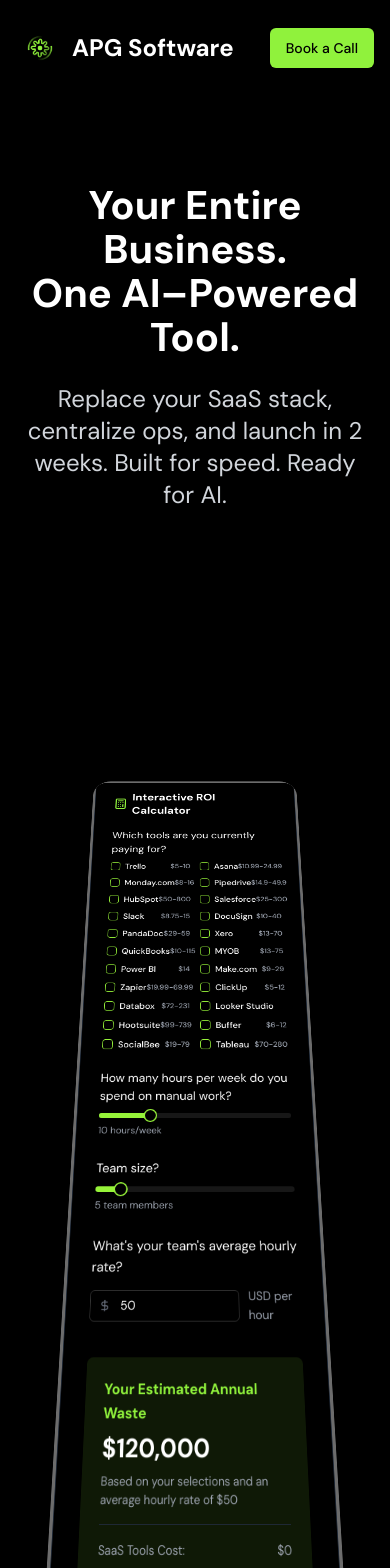
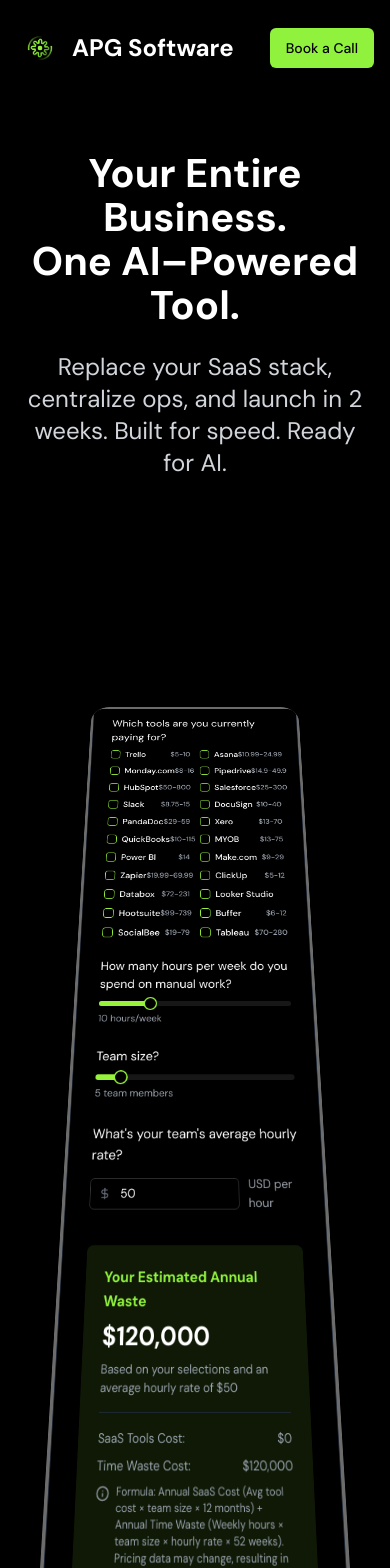
Before and after one commit to adamfromAPGsoftware/apg-lander, a React (Vite) app: page / in a window 390 px wide. Shown: the top 1568 px of the page. Built offline with nearby package versions, Linux system fonts and the light colour scheme.

Commit message:
Reduce height of container scroll animation and card by 100-200px

```diff
--- a/src/components/ui/container-scroll-animation.tsx
+++ b/src/components/ui/container-scroll-animation.tsx
@@ -36,7 +36,7 @@ export const ContainerScroll = ({
 
   return (
     <div
-      className="w-full h-[115rem] md:h-[110rem] flex items-center justify-center relative p-0 md:p-20 m-0 md:m-0"
+      className="w-full h-[103rem] md:h-[100rem] flex items-center justify-center relative p-0 md:p-20 m-0 md:m-0"
       ref={containerRef}
     >
       <div
@@ -85,7 +85,7 @@ export const Card = ({
         boxShadow:
           "0 0 #0000004d, 0 9px 20px #0000004a, 0 37px 37px #00000042, 0 84px 50px #00000026, 0 149px 60px #0000000a, 0 233px 65px #00000003",
       }}
-      className="w-full md:max-w-5xl -mt-12 mx-0 md:mx-auto h-[90rem] md:h-[80rem] border-4 border-[#6C6C6C] p-0 md:p-10 bg-[#222222] rounded-[30px] shadow-2xl"
+      className="w-full md:max-w-5xl -mt-12 mx-0 md:mx-auto h-[80rem] md:h-[70rem] border-4 border-[#6C6C6C] p-0 md:p-10 bg-[#222222] rounded-[30px] shadow-2xl"
     >
       <div className="h-full w-full overflow-hidden rounded-2xl bg-gray-100 dark:bg-zinc-900 md:rounded-2xl md:p-6 ">
         {children}
--- a/src/index.css
+++ b/src/index.css
@@ -110,6 +110,14 @@
     font-size: 2.5rem;
     line-height: 1.1;
   }
+  #hero {
+    padding-top: 1rem !important;
+    padding-bottom: 2rem !important;
+  }
+  #hero .py-10 {
+    padding-top: 1rem !important;
+    padding-bottom: 1rem !important;
+  }
 }
 
 @layer base {
```
